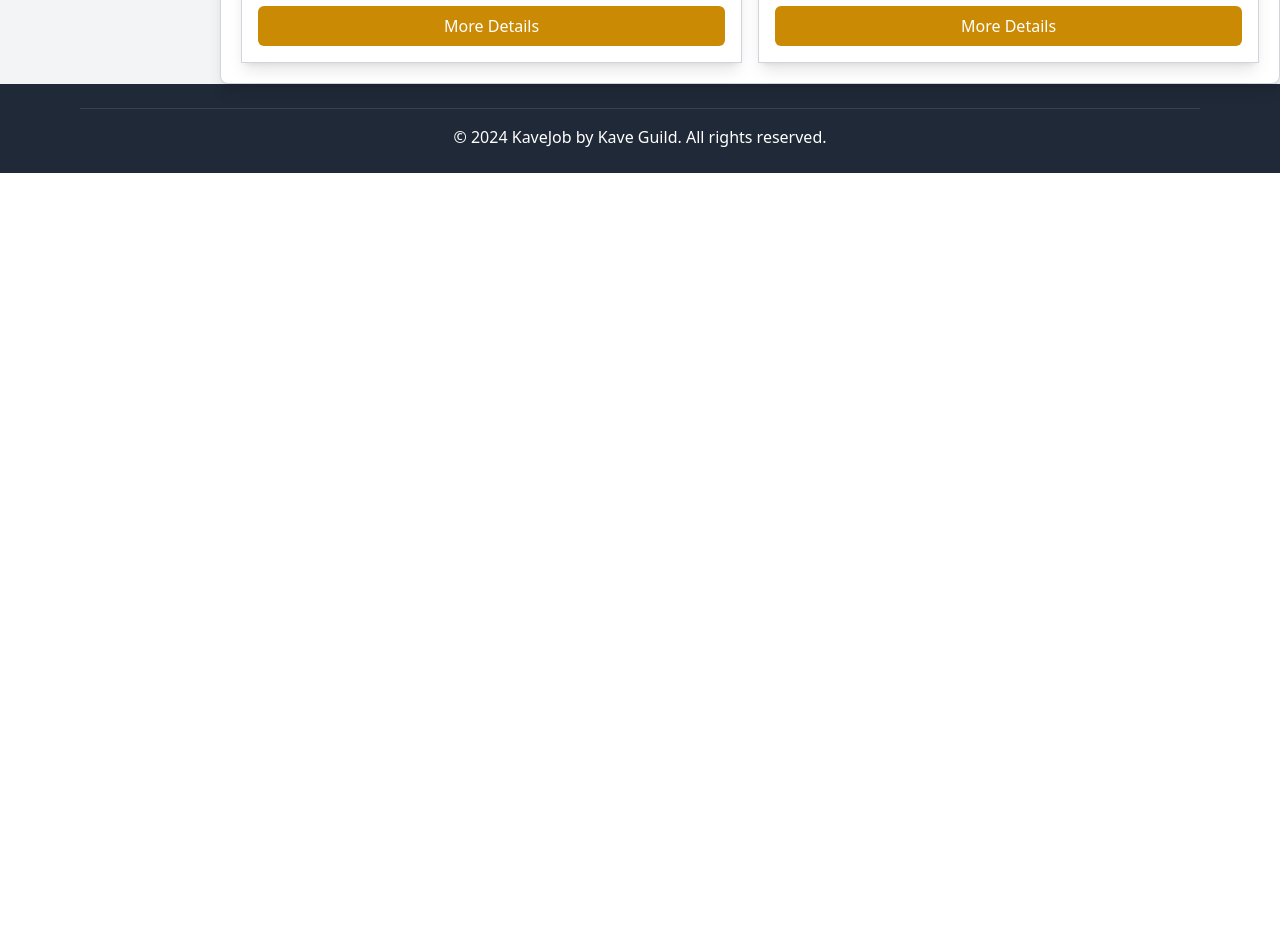
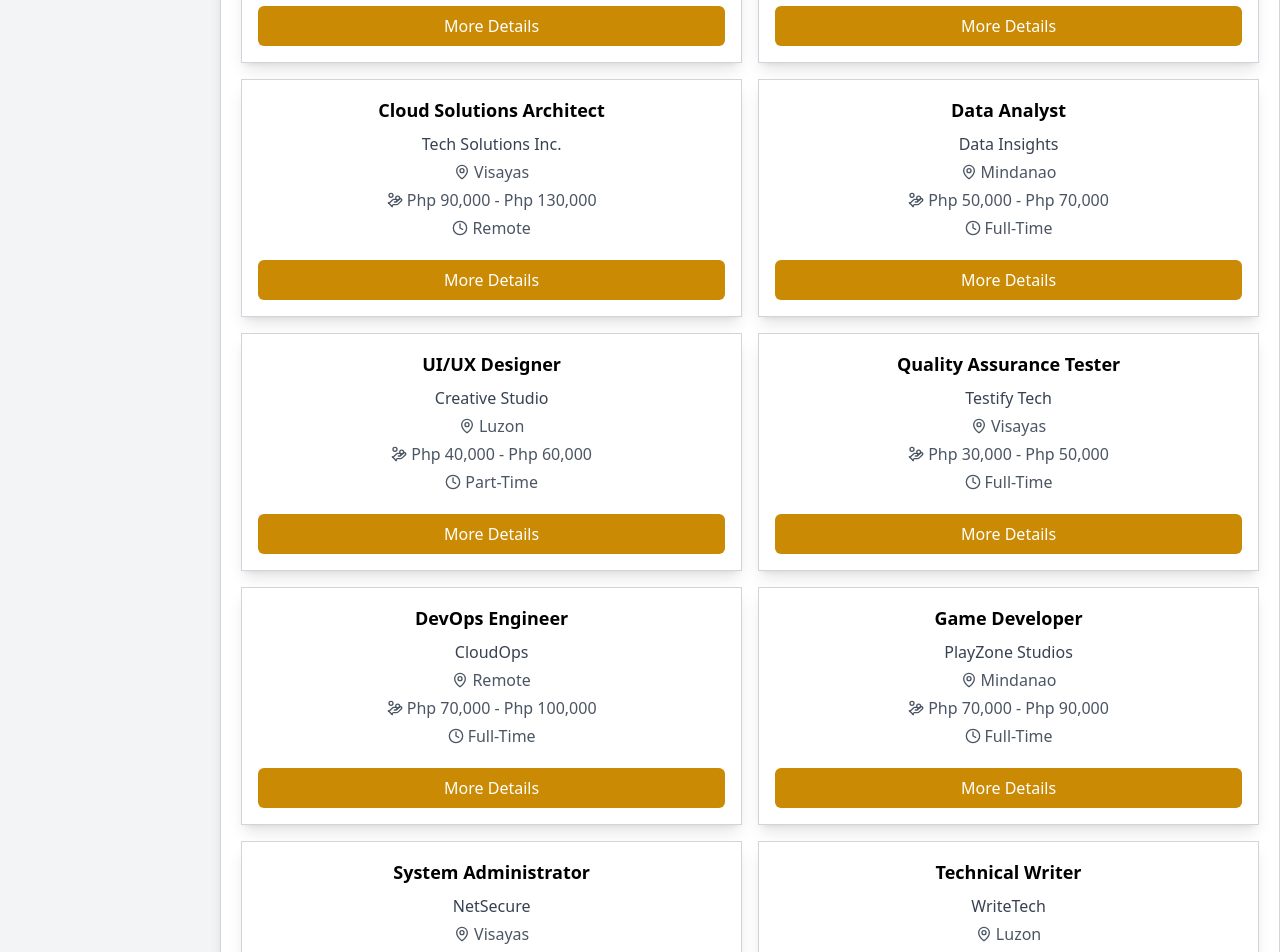
Before and after one commit to Vanjems/JobListingApp, a React (Vite) app: page /jobpage in a window 1280 px wide. Shown: the part 1560-2512 px from the top of the page. Before the commit the page ends 1733 px from the top, so only its background shows below. Built offline with nearby package versions, Linux system fonts and the light colour scheme.

Commit message:
Finalization

```diff
--- a/src/assets/JobData.json
+++ b/src/assets/JobData.json
@@ -169,5 +169,175 @@
       ],
       "howToApply": "Email your resume to hiring@sportstech.com.",
       "companyInformation": "SportsTech Ltd. creates advanced analytics software for the sports industry."
-    }
+    },
+    {
+      "id": 11,
+      "jobTitle": "Cloud Solutions Architect",
+      "companyName": "Tech Solutions Inc.",
+      "location": "Visayas",
+      "type": "Remote",
+      "monthlySalaryRange": "Php 90,000 - Php 130,000",
+      "jobDescription": "Looking for a cloud solutions architect to design scalable cloud architectures.",
+      "jobRequirements": [
+          "Experience with AWS or Azure",
+          "Strong knowledge of cloud security practices",
+          "Excellent communication skills",
+          "Ability to lead technical projects"
+      ],
+      "howToApply": "Send your resume to careers@techsolutions.com.",
+      "companyInformation": "Tech Solutions Inc. offers cloud computing solutions for various industries."
+  },
+  {
+      "id": 12,
+      "jobTitle": "Data Analyst",
+      "companyName": "Data Insights",
+      "location": "Mindanao",
+      "type": "Full-Time",
+      "monthlySalaryRange": "Php 50,000 - Php 70,000",
+      "jobDescription": "Join our team as a data analyst to provide insights through data analysis.",
+      "jobRequirements": [
+          "Experience with SQL and Python",
+          "Strong analytical skills",
+          "Knowledge of data visualization tools",
+          "Ability to work with large datasets"
+      ],
+      "howToApply": "Apply via our website.",
+      "companyInformation": "Data Insights specializes in providing data-driven solutions for businesses."
+  },
+  {
+      "id": 13,
+      "jobTitle": "UI/UX Designer",
+      "companyName": "Creative Studio",
+      "location": "Luzon",
+      "type": "Part-Time",
+      "monthlySalaryRange": "Php 40,000 - Php 60,000",
+      "jobDescription": "We are looking for a UI/UX designer to create user-friendly interfaces.",
+      "jobRequirements": [
+          "Proficiency in design tools like Figma and Adobe XD",
+          "Understanding of user-centered design principles",
+          "Strong portfolio showcasing design work",
+          "Good communication skills"
+      ],
+      "howToApply": "Email your portfolio to jobs@creativestudio.com.",
+      "companyInformation": "Creative Studio provides design solutions for various clients."
+  },
+  {
+      "id": 14,
+      "jobTitle": "Quality Assurance Tester",
+      "companyName": "Testify Tech",
+      "location": "Visayas",
+      "type": "Full-Time",
+      "monthlySalaryRange": "Php 30,000 - Php 50,000",
+      "jobDescription": "Looking for a QA tester to ensure the quality of our software products.",
+      "jobRequirements": [
+          "Experience in software testing",
+          "Strong attention to detail",
+          "Ability to write clear test cases",
+          "Good problem-solving skills"
+      ],
+      "howToApply": "Visit our careers page to apply.",
+      "companyInformation": "Testify Tech specializes in software testing and quality assurance."
+  },
+  {
+      "id": 15,
+      "jobTitle": "DevOps Engineer",
+      "companyName": "CloudOps",
+      "location": "Remote",
+      "type": "Full-Time",
+      "monthlySalaryRange": "Php 70,000 - Php 100,000",
+      "jobDescription": "Seeking a DevOps engineer to streamline our software development process.",
+      "jobRequirements": [
+          "Experience with CI/CD tools",
+          "Strong knowledge of Linux systems",
+          "Proficiency in scripting languages",
+          "Ability to work collaboratively"
+      ],
+      "howToApply": "Send your resume to careers@cloudops.com.",
+      "companyInformation": "CloudOps provides DevOps solutions for cloud-based applications."
+  },
+  {
+    "id": 16,
+    "jobTitle": "Game Developer",
+    "companyName": "PlayZone Studios",
+    "location": "Mindanao",
+    "type": "Full-Time",
+    "monthlySalaryRange": "Php 70,000 - Php 90,000",
+    "jobDescription": "Join our team to develop engaging mobile and PC games.",
+    "jobRequirements": [
+        "Experience with Unity or Unreal Engine",
+        "Proficiency in C# or C++",
+        "Strong understanding of game design principles",
+        "Ability to work in a collaborative environment"
+    ],
+    "howToApply": "Send your resume and portfolio to careers@playzonestudios.com.",
+    "companyInformation": "PlayZone Studios creates fun and innovative gaming experiences."
+},
+{
+    "id": 17,
+    "jobTitle": "System Administrator",
+    "companyName": "NetSecure",
+    "location": "Visayas",
+    "type": "Remote",
+    "monthlySalaryRange": "Php 50,000 - Php 70,000",
+    "jobDescription": "Looking for a system administrator to manage our IT infrastructure.",
+    "jobRequirements": [
+        "Experience with Linux and Windows server environments",
+        "Knowledge of network security protocols",
+        "Strong troubleshooting skills",
+        "Ability to work independently"
+    ],
+    "howToApply": "Apply through our website.",
+    "companyInformation": "NetSecure specializes in IT security solutions for businesses."
+},
+{
+    "id": 18,
+    "jobTitle": "Technical Writer",
+    "companyName": "WriteTech",
+    "location": "Luzon",
+    "type": "Part-Time",
+    "monthlySalaryRange": "Php 30,000 - Php 50,000",
+    "jobDescription": "We are looking for a technical writer to create user manuals and guides.",
+    "jobRequirements": [
+        "Strong writing skills with attention to detail",
+        "Ability to understand technical concepts",
+        "Experience with documentation tools",
+        "Good communication skills"
+    ],
+    "howToApply": "Email your resume to jobs@writetech.com.",
+    "companyInformation": "WriteTech provides technical writing services for various industries."
+},
+{
+    "id": 19,
+    "jobTitle": "SEO Specialist",
+    "companyName": "MarketPro",
+    "location": "Mindanao",
+    "type": "Full-Time",
+    "monthlySalaryRange": "Php 40,000 - Php 60,000",
+    "jobDescription": "Join our marketing team as an SEO specialist to improve our online visibility.",
+    "jobRequirements": [
+        "Experience with SEO tools like Google Analytics and SEMrush",
+        "Strong understanding of on-page and off-page SEO techniques",
+        "Ability to analyze and report on website performance",
+        "Good communication skills"
+    ],
+    "howToApply": "Submit your application through our website.",
+    "companyInformation": "MarketPro helps businesses enhance their online presence through effective marketing strategies."
+},
+{
+    "id": 20,
+    "jobTitle": "Network Engineer",
+    "companyName": "ConnectTech",
+    "location": "Remote",
+    "type": "Full-Time",
+    "monthlySalaryRange": "Php 70,000 - Php 100,000",
+    "jobDescription": "Looking for a network engineer to design and maintain our network infrastructure.",
+    "jobRequirements": [
+        "Experience with Cisco networking technologies",
+        "Knowledge of network protocols and security",
+        "Strong troubleshooting and problem-solving skills",
+        "Ability to work in a fast-paced environment"
+    ],
+    "howToApply": "Email your resume to careers@connecttech.com.",
+    "companyInformation": "ConnectTech provides network solutions for businesses of all sizes."
+}
   ]
--- a/src/components/contact/Contact.jsx
+++ b/src/components/contact/Contact.jsx
@@ -53,7 +53,7 @@ export default function Contact() {
   };
 
   return (
-    <div className='relative flex flex-col md:flex-row justify-center items-center min-h-screen p-4 bg-gray-100 pt-[120px]'>
+    <div className='relative flex flex-col md:flex-row justify-center items-center min-h-screen p-4 bg-gray-50 pt-[120px]'>
       {/* Container to ensure equal height */}
       <div className='flex flex-col md:flex-row w-full max-w-5xl'>
         {/* Left container */}
--- a/src/components/header/Header.jsx
+++ b/src/components/header/Header.jsx
@@ -34,21 +34,26 @@ export default function Header() {
   }, []);
 
   return (
-    <div className="w-full fixed top-0 left-0 right-0 flex flex-row bg-white shadow-md z-10">
+    <div className="w-full fixed top-0 left-0 right-0 flex flex-row bg-white shadow-md z-50">
       <div className="w-full flex justify-between items-center px-6 py-6">
         {/* Logo and Title */}
         <div className="flex items-center gap-x-2">
+          <a href="/" className='flex'>
             <BriefcaseBusiness size={50} />
             <button className="text-black text-2xl font-bold font-Manrope">
-            <a href="/"><span className='text-yellow-600'>Kave</span><span className='text-black'>Job</span></a>
+              <span className='text-yellow-600'>Kave</span><span className='text-black'>Job</span>
             </button>
+          </a>
         </div>
 
         {/* Navigation Links and Hamburger Menu Button */}
         {isMobile ? (
           <div className="flex items-center">
             {/* Hamburger Menu Button */}
-            <button onClick={toggleMenu}>
+            <button
+              onClick={toggleMenu}
+              className="flex items-center justify-center w-10 h-10 p-2 rounded-md hover:bg-gray-200 focus:outline-none focus:ring-2 focus:ring-yellow-600"
+            >
               {menuOpen ? <X size={30} /> : <Menu size={30} />}
             </button>
           </div>
@@ -73,7 +78,10 @@ export default function Header() {
             </div>
             <div className="flex items-center">
               {/* Hamburger Menu Button */}
-              <button onClick={toggleMenu}>
+              <button
+                onClick={toggleMenu}
+                className="flex items-center justify-center w-10 h-10 p-2 rounded-md hover:bg-gray-200 focus:outline-none focus:ring-2 focus:ring-yellow-600"
+              >
                 {menuOpen ? <X size={30} /> : <Menu size={30} />}
               </button>
             </div>
@@ -101,9 +109,9 @@ export default function Header() {
         {/* Sign In and Sign Up Buttons */}
         {!isMobile && !isTablet && (
           <div className="flex items-center gap-x-5">
-            <a className="bg-white text-black font-bold py-2 px-5 rounded hover:bg-yellow-600 hover:text-white duration-700"
+            <a className="bg-white text-black font-semibold py-2 px-5 rounded hover:bg-yellow-600 hover:text-white duration-700"
                href='/loginpage'>Log In</a>
-            <a className="bg-yellow-600 text-white font-bold py-2 px-5 rounded hover:bg-white hover:text-black duration-700"
+            <a className="bg-yellow-600 text-white font-semibold py-2 px-5 rounded hover:bg-white hover:text-black duration-700"
                href='/signuppage'>Sign Up</a>
           </div>
         )}
@@ -111,8 +119,8 @@ export default function Header() {
 
       {/* Dropdown Menu - Visible when hamburger menu is open */}
       {menuOpen && (
-        <div className="absolute top-20 right-0 bg-white shadow-md p-5 flex flex-col gap-y-5 w-64 z-10">
-        <ul>
+        <div className="absolute top-20 right-0 bg-white shadow-md rounded-md p-5 flex flex-col gap-y-5 w-64 z-10">
+          <ul className='flex flex-col gap-2'>
             {isMobile && (
               <>
                 <li className="hover:text-yellow-500 duration-300"><a href="/">Home</a></li>
--- a/src/components/job/Job.jsx
+++ b/src/components/job/Job.jsx
@@ -96,6 +96,12 @@ export default function Job() {
     }, 1000); // Simulate a loading delay
   };
 
+  const clearAll = () => {
+    setFilters({ jobType: [], location: [] });
+    setSearchQuery('');
+    setFilteredJobs(jobData);
+  };
+
   const scrollToTop = () => {
     window.scrollTo({ top: 0, behavior: 'smooth' });
   };
@@ -190,6 +196,12 @@ export default function Job() {
               onClick={handleSearch}
             >
               Search
+            </button>
+            <button
+              className="ml-2 p-2 bg-red-500 text-white rounded-md hover:bg-red-400 duration-1000"
+              onClick={clearAll}
+            >
+              Clear All
             </button>
           </div>
         </div>
```
Also changed, not shown: index.html (+2 -2 lines), src/components/hero/Hero.jsx (+15 -19 lines). Lines whose indentation alone changed are shown as unchanged.
